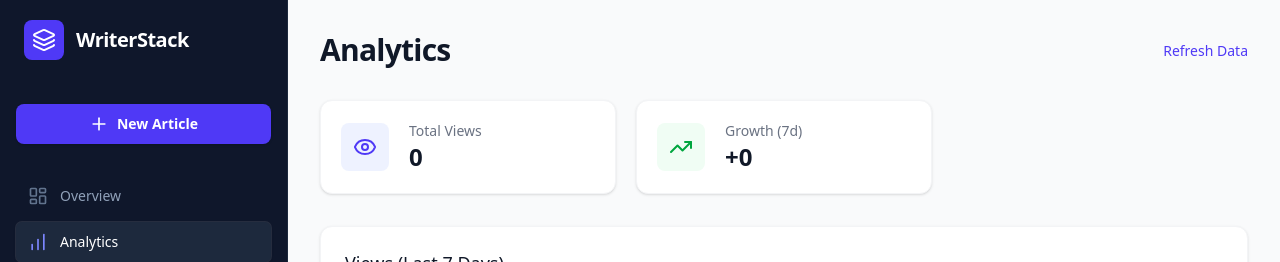
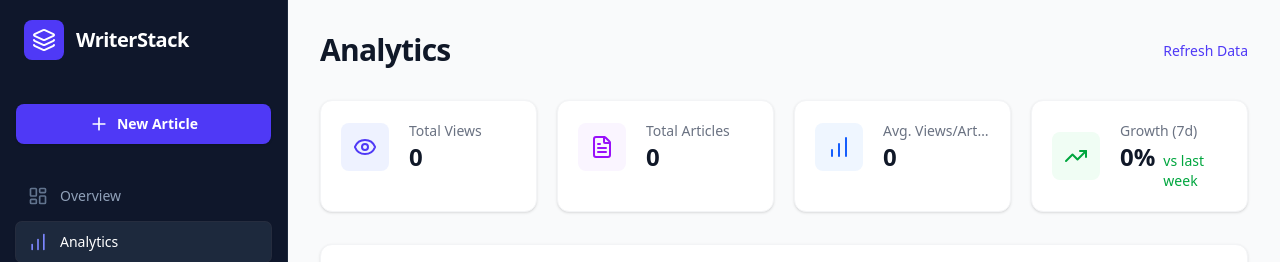
Before and after one commit to saianikethreddyp/WriterStack, a Next.js app: page /dashboard/analytics in a window 1280 px wide. Shown: the top 262 px of the page. Built offline with nearby package versions, Linux system fonts and the light colour scheme; no server answers; the database is empty; sample sign-in values are in the browser's storage.

Commit message:
Add dynamic analytics metrics: total articles, avg views, growth trend

```diff
--- a/app/dashboard/analytics/page.tsx
+++ b/app/dashboard/analytics/page.tsx
@@ -4,7 +4,7 @@
 import Article from '@/models/Article';
 import DailyStat from '@/models/DailyStat';
 import { redirect } from 'next/navigation';
-import { BarChart, TrendingUp, Eye, Calendar } from 'lucide-react';
+import { BarChart, TrendingUp, Eye, Calendar, FileText } from 'lucide-react';
 
 // Returns array of last 7 days strings [Mon, Tue, ...] and dates
 const getLast7Days = () => {
@@ -38,20 +38,26 @@
         .limit(5)
         .lean();
 
-    const totalViews = await Article.aggregate([
+    const totalViewsAggr = await Article.aggregate([
         { $match: { authorId: new mongoose.Types.ObjectId(session.user.id) } },
         { $group: { _id: null, total: { $sum: '$views' } } }
     ]);
-    const viewCount = totalViews[0]?.total || 0;
+    const viewCount = totalViewsAggr[0]?.total || 0;
 
-    // 2. Fetch Last 7 Days Stats
+    const totalArticles = await Article.countDocuments({ authorId: session.user.id });
+    const avgViews = totalArticles > 0 ? Math.round(viewCount / totalArticles) : 0;
+
+    // 2. Fetch Last 14 Days Stats (Current 7 + Previous 7 for trend)
     const { days, labels } = getLast7Days();
-    // Fetch stats for these days
+    const prev7DaysStart = new Date(days[0]); // Earliest of current 7 days
+    prev7DaysStart.setDate(prev7DaysStart.getDate() - 7);
+
+    // Fetch stats for last 14 days
     const stats = await DailyStat.aggregate([
         {
             $match: {
                 userId: new mongoose.Types.ObjectId(session.user.id),
-                date: { $gte: days[0] }
+                date: { $gte: prev7DaysStart }
             }
         },
         {
@@ -62,7 +68,31 @@
         }
     ]);
 
-    // Map database results to the 7-day array, filling gaps with 0
+    // Current 7 days sum
+    const current7DaysViews = days.map(day => {
+        const found = stats.find(s => new Date(s._id).getTime() === day.getTime());
+        return found ? found.totalViews : 0;
+    }).reduce((a, b) => a + b, 0);
+
+    // Previous 7 days sum
+    let prev7DaysViews = 0;
+    for (let i = 1; i <= 7; i++) {
+        const d = new Date(days[0]); // Start from earliest of current week
+        d.setDate(d.getDate() - i); // Go back 1 to 7 days
+        d.setHours(0, 0, 0, 0);
+        const found = stats.find(s => new Date(s._id).getTime() === d.getTime());
+        if (found) prev7DaysViews += found.totalViews;
+    }
+
+    // Calculate Trend
+    let trendPercent = 0;
+    if (prev7DaysViews > 0) {
+        trendPercent = Math.round(((current7DaysViews - prev7DaysViews) / prev7DaysViews) * 100);
+    } else if (current7DaysViews > 0) {
+        trendPercent = 100; // 100% growth if previous was 0 and now is > 0
+    }
+
+    // Chart Data (Current 7 days)
     const chartData = days.map(day => {
         const found = stats.find(s => new Date(s._id).getTime() === day.getTime());
         return found ? found.totalViews : 0;
@@ -88,7 +118,8 @@
             </div>
 
             {/* Stats Grid */}
-            <div className="grid grid-cols-1 gap-5 sm:grid-cols-3 mb-8">
+            <div className="grid grid-cols-1 gap-5 sm:grid-cols-2 lg:grid-cols-4 mb-8">
+                {/* Total Views */}
                 <div className="bg-white overflow-hidden shadow rounded-xl border border-gray-100 p-5">
                     <div className="flex items-center">
                         <div className="flex-shrink-0 bg-indigo-50 p-3 rounded-lg">
@@ -105,17 +136,55 @@
                     </div>
                 </div>
 
+                {/* Total Articles */}
                 <div className="bg-white overflow-hidden shadow rounded-xl border border-gray-100 p-5">
                     <div className="flex items-center">
-                        <div className="flex-shrink-0 bg-green-50 p-3 rounded-lg">
-                            <TrendingUp className="h-6 w-6 text-green-600" />
+                        <div className="flex-shrink-0 bg-purple-50 p-3 rounded-lg">
+                            <FileText className="h-6 w-6 text-purple-600" />
+                        </div>
+                        <div className="ml-5 w-0 flex-1">
+                            <dl>
+                                <dt className="text-sm font-medium text-gray-500 truncate">Total Articles</dt>
+                                <dd>
+                                    <div className="text-2xl font-bold text-gray-900">{totalArticles}</div>
+                                </dd>
+                            </dl>
+                        </div>
+                    </div>
+                </div>
+
+                {/* Avg Views/Article */}
+                <div className="bg-white overflow-hidden shadow rounded-xl border border-gray-100 p-5">
+                    <div className="flex items-center">
+                        <div className="flex-shrink-0 bg-blue-50 p-3 rounded-lg">
+                            <BarChart className="h-6 w-6 text-blue-600" />
+                        </div>
+                        <div className="ml-5 w-0 flex-1">
+                            <dl>
+                                <dt className="text-sm font-medium text-gray-500 truncate">Avg. Views/Article</dt>
+                                <dd>
+                                    <div className="text-2xl font-bold text-gray-900">{avgViews}</div>
+                                </dd>
+                            </dl>
+                        </div>
+                    </div>
+                </div>
+
+                {/* Growth Trend */}
+                <div className="bg-white overflow-hidden shadow rounded-xl border border-gray-100 p-5">
+                    <div className="flex items-center">
+                        <div className={`flex-shrink-0 p-3 rounded-lg ${trendPercent >= 0 ? 'bg-green-50' : 'bg-red-50'}`}>
+                            <TrendingUp className={`h-6 w-6 ${trendPercent >= 0 ? 'text-green-600' : 'text-red-600'}`} />
                         </div>
                         <div className="ml-5 w-0 flex-1">
                             <dl>
                                 <dt className="text-sm font-medium text-gray-500 truncate">Growth (7d)</dt>
-                                <dd>
+                                <dd className="flex items-baseline">
                                     <div className="text-2xl font-bold text-gray-900">
-                                        +{chartData.reduce((a, b) => a + b, 0)}
+                                        {trendPercent > 0 ? '+' : ''}{trendPercent}%
+                                    </div>
+                                    <div className={`ml-2 text-sm font-medium ${trendPercent >= 0 ? 'text-green-600' : 'text-red-600'}`}>
+                                        vs last week
                                     </div>
                                 </dd>
                             </dl>
```
